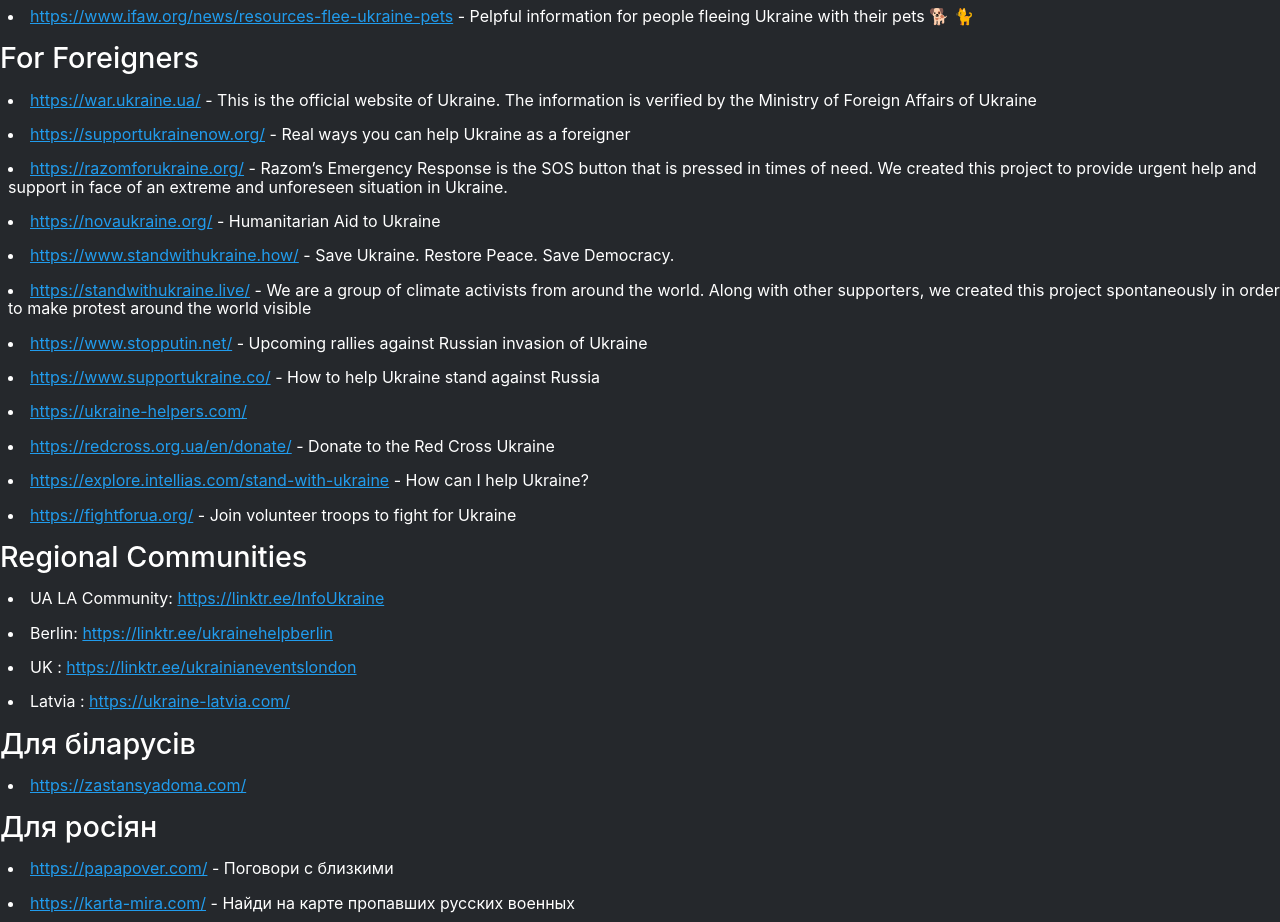
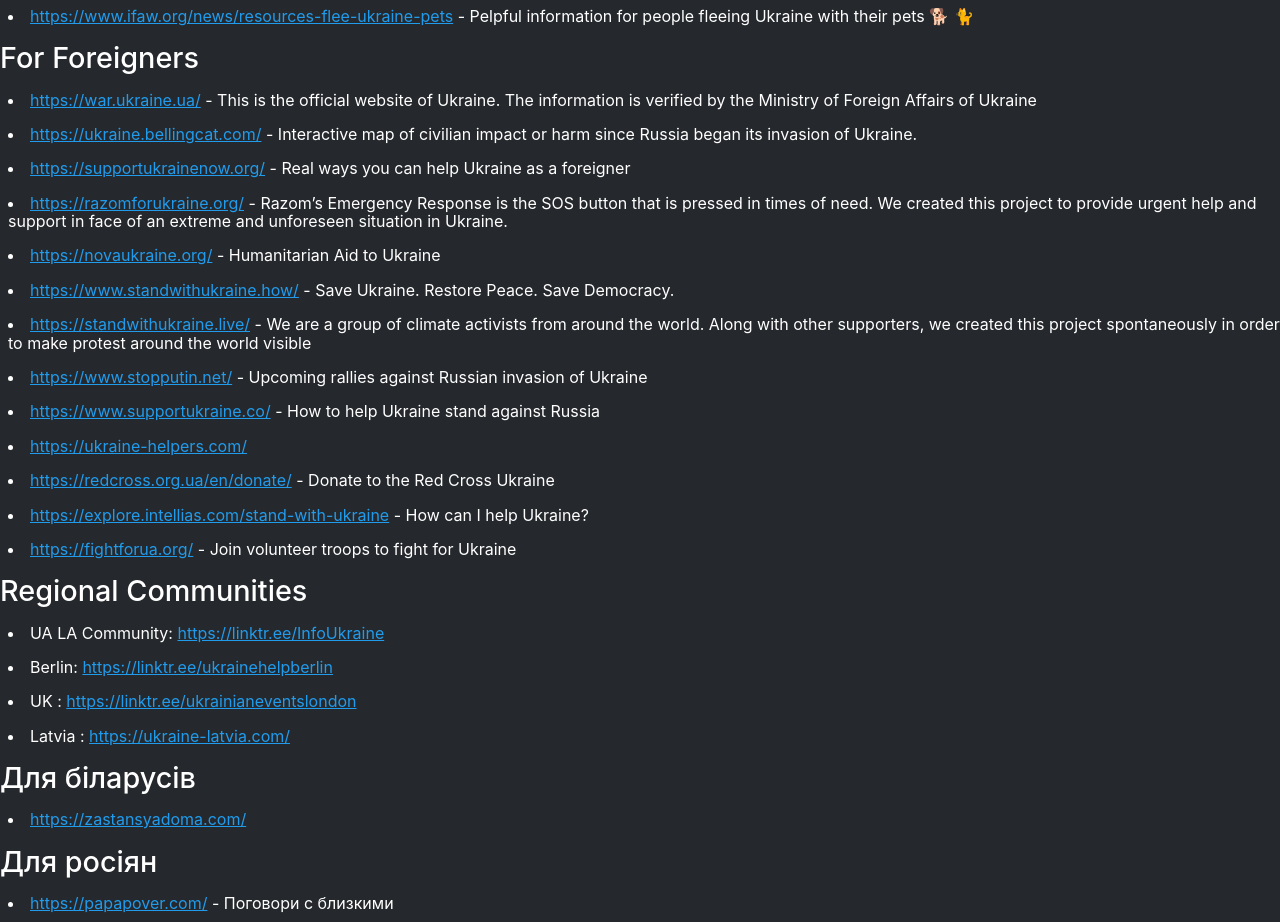
Before and after one commit to communicador/dopomoha, a plain HTML site: page index.html in a window 1280 px wide. Shown: the part 1500-2422 px from the top of the page. Drawn offline with Linux system fonts and the light colour scheme.

Commit message:
more links

```diff
--- a/index.html
+++ b/index.html
@@ -67,6 +67,7 @@
             <h3>For Foreigners</h3>
             <ul>
                 <li><a href="https://war.ukraine.ua/">https://war.ukraine.ua/</a> - This is the official website of Ukraine. The information is verified by the Ministry of Foreign Affairs of Ukraine</li>
+                <li><a href="https://ukraine.bellingcat.com/">https://ukraine.bellingcat.com/</a> - Interactive map of civilian impact or harm since Russia began its invasion of Ukraine. </li>
                 <li><a href="https://supportukrainenow.org/">https://supportukrainenow.org/</a> - Real ways you can help Ukraine as a foreigner</li>
                 <li><a href="https://razomforukraine.org/">https://razomforukraine.org/</a> - Razom’s Emergency Response is the SOS button that is pressed in times of need. We created this project to provide urgent help and support in face of an extreme and unforeseen situation in Ukraine.</li>
                 <li><a href="https://novaukraine.org/">https://novaukraine.org/</a> - Humanitarian Aid to Ukraine </li>
```
